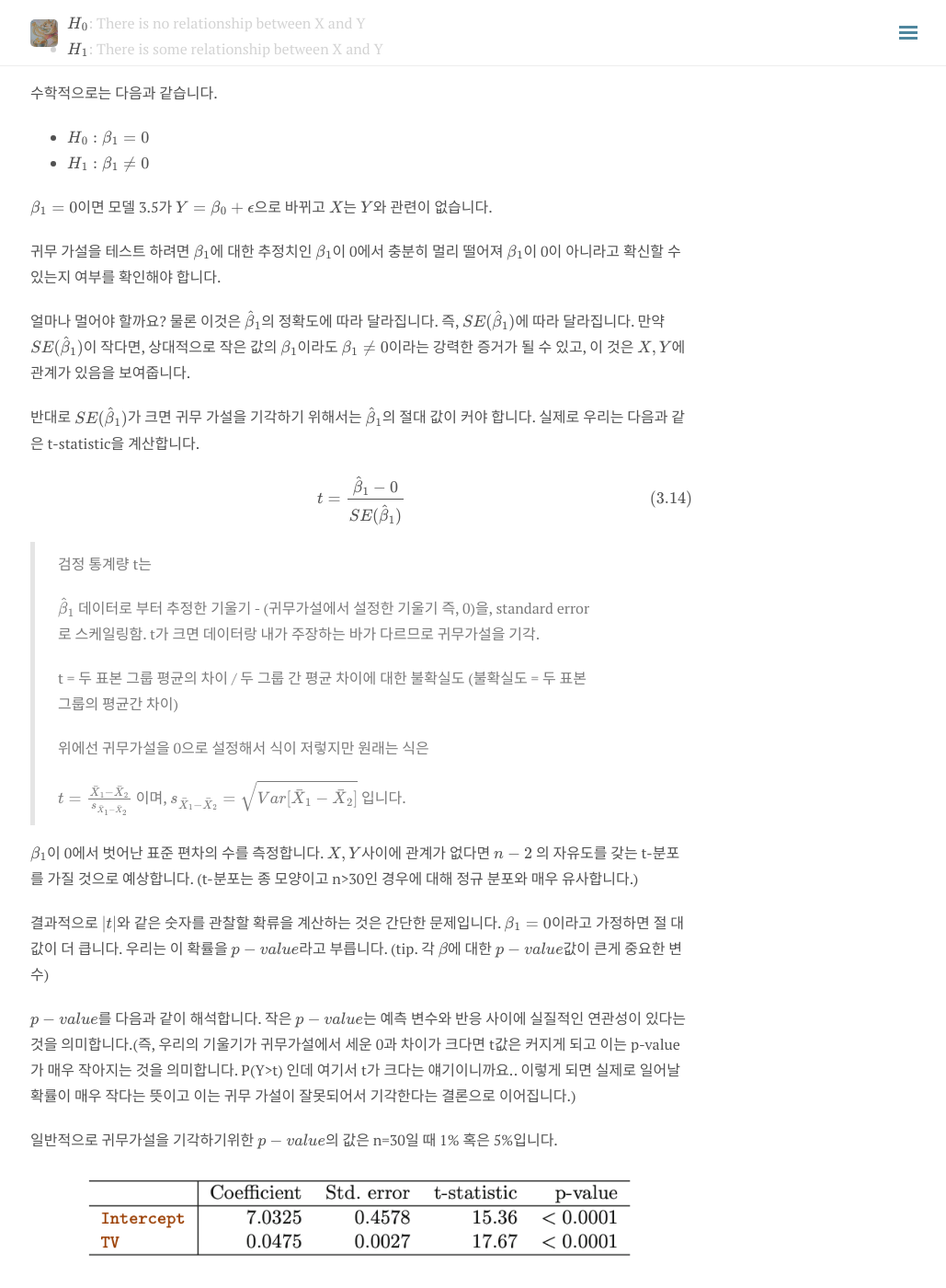
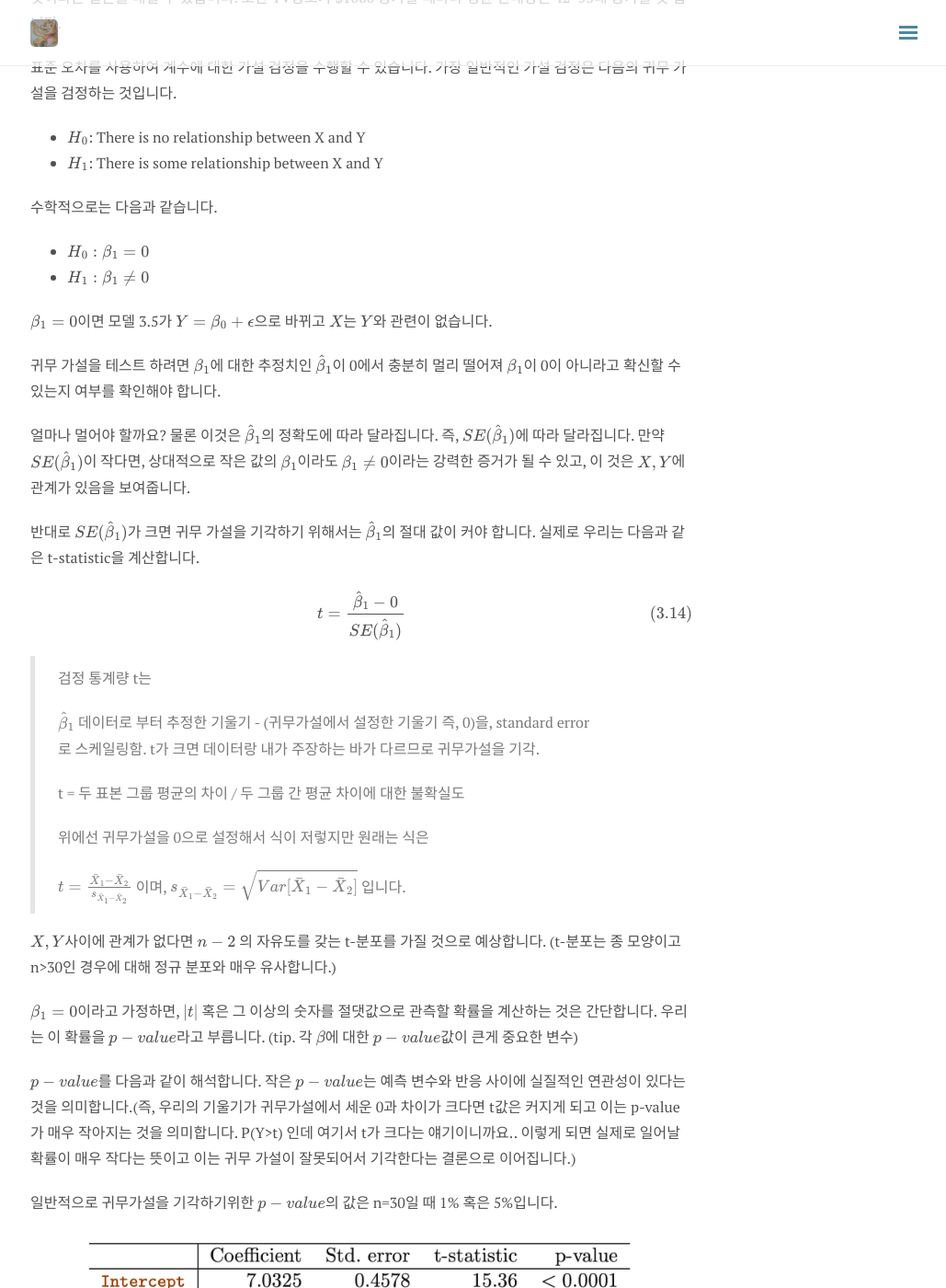
Before and after one commit to del-luna/del-luna.github.io, a Jekyll site: the page built from _posts/2020-09-24-islr3-post.md, in a window 1280 px wide and 1400 px high, scrolled down 5916 px. Shown: the whole window at 92% size, without its empty margins (247-1276 px from the left). Built offline with Jekyll 4.4.1, drawn with Linux system fonts in a browser that asks for light colours; nearby versions of some CDN libraries; formulas are drawn with MathJax 3; comment, search, counter and statistics services are not loaded; some of the changed text lies outside the part shown.

Commit message:
update islr 3 typo

```diff
--- a/_posts/2020-09-24-islr3-post.md
+++ b/_posts/2020-09-24-islr3-post.md
@@ -7,6 +7,12 @@
 ---
 
 
+
+온라인 스터디 발표용 자료로 슬라이드를 만들었습니다.(퀄리티는 매우 낮습니다...)
+
+혹시 쓰신다면 출처만 남겨주세요.
+
+[G-drive](https://drive.google.com/drive/u/0/folders/1eJscbAKj5ImG7kjKOxyOlvklDDBDgzWC)
 
 ## 3.1 Simple Linear Regression
 
@@ -206,7 +212,7 @@
 
 $\beta_1 = 0$이면 모델 3.5가 $Y=\beta_0+\epsilon$으로 바뀌고 $X$는 $Y$와 관련이 없습니다.
 
-귀무 가설을 테스트 하려면 $\beta_1$에 대한 추정치인 $\beta_1$이 0에서 충분히 멀리 떨어져 $\beta_1$이 0이 아니라고 확신할 수 있는지 여부를 확인해야 합니다.
+귀무 가설을 테스트 하려면 $\beta_1$에 대한 추정치인 $\hat\beta_1$이 0에서 충분히 멀리 떨어져 $\beta_1$이 0이 아니라고 확신할 수 있는지 여부를 확인해야 합니다.
 
 얼마나 멀어야 할까요? 물론 이것은 $\hat\beta_1$의 정확도에 따라 달라집니다. 즉, $SE(\hat\beta_1)$에 따라 달라집니다. 만약 $SE(\hat\beta_1)$이 작다면, 상대적으로 작은 값의 $\beta_1$이라도 $\beta_1 \neq0$이라는 강력한 증거가 될 수 있고, 이 것은 $X,Y$에 관계가 있음을 보여줍니다.
 
@@ -218,7 +224,7 @@
 >
 > $\hat\beta_1$ 데이터로 부터 추정한 기울기 - (귀무가설에서 설정한 기울기 즉, 0)을, standard error로 스케일링함. t가 크면 데이터랑 내가 주장하는 바가 다르므로 귀무가설을 기각.
 >
-> t = 두 표본 그룹 평균의 차이 / 두 그룹 간 평균 차이에 대한 불확실도 (불확실도 = 두 표본 그룹의 평균간 차이)
+> t = 두 표본 그룹 평균의 차이 / 두 그룹 간 평균 차이에 대한 불확실도
 >
 > 위에선 귀무가설을 0으로 설정해서 식이 저렇지만 원래는 식은
 >
@@ -226,9 +232,9 @@
 
 
 
-$\beta_1$이 0에서 벗어난 표준 편차의 수를 측정합니다. $X,Y$사이에 관계가 없다면 $n-2$ 의 자유도를 갖는 t-분포를 가질 것으로 예상합니다. (t-분포는 종 모양이고 n>30인 경우에 대해 정규 분포와 매우 유사합니다.)
+$X,Y$사이에 관계가 없다면 $n-2$ 의 자유도를 갖는 t-분포를 가질 것으로 예상합니다. (t-분포는 종 모양이고 n>30인 경우에 대해 정규 분포와 매우 유사합니다.)
 
-결과적으로 $\vert t\vert$와 같은 숫자를 관찰할 확류을 계산하는 것은 간단한 문제입니다. $\beta_1=0$이라고 가정하면 절 대 값이 더 큽니다. 우리는 이 확률을 $p-value$라고 부릅니다. (tip. 각 $\beta$에 대한 $p-value$값이 큰게 중요한 변수)
+$\beta_1=0$이라고 가정하면,  $\vert t\vert$ 혹은 그 이상의 숫자를 절댓값으로 관측할 확률을 계산하는 것은 간단합니다. 우리는 이 확률을 $p-value$라고 부릅니다. (tip. 각 $\beta$에 대한 $p-value$값이 큰게 중요한 변수)
 
 $p-value$를 다음과 같이 해석합니다. 작은 $p-value$는 예측 변수와 반응 사이에 실질적인 연관성이 있다는 것을 의미합니다.(즉, 우리의 기울기가 귀무가설에서 세운 0과 차이가 크다면 t값은 커지게 되고 이는 p-value가 매우 작아지는 것을 의미합니다. P(Y>t) 인데 여기서 t가 크다는 얘기이니까요.. 이렇게 되면 실제로 일어날 확률이 매우 작다는 뜻이고 이는 귀무 가설이 잘못되어서 기각한다는 결론으로 이어집니다.)
 
```
Also changed, not shown: other parts of _posts/2020-09-24-islr3-post.md (+3 -3 lines).
